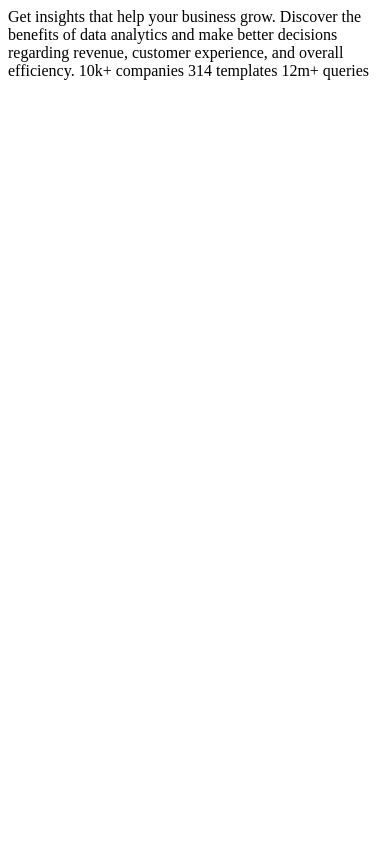
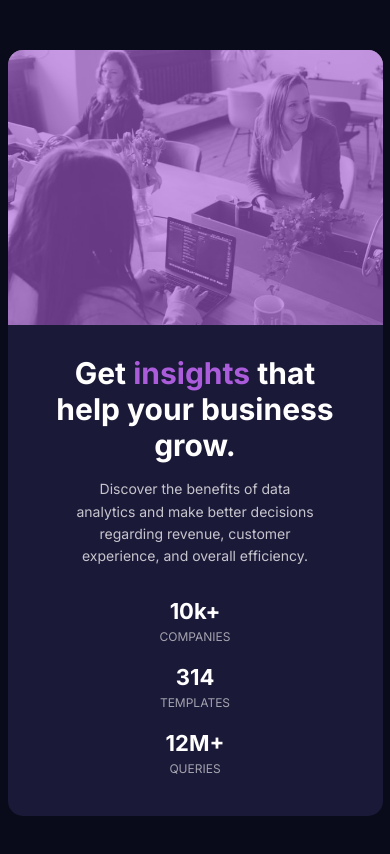
Before and after one commit to haroldseo/stats-preview-card-component, a plain HTML site: page index.html in a window 390 px wide. Drawn offline with Linux system fonts and the light colour scheme.

Commit message:
Mobile Design

```diff
--- a/index.html
+++ b/index.html
@@ -5,9 +5,26 @@
     <meta name="viewport" content="width=device-width, initial-scale=1.0" />
     <!-- displays site properly based on user's device -->
     <link rel="icon" type="image/png" sizes="32x32" href="./images/favicon-32x32.png" />
+    <link rel="preconnect" href="https://fonts.gstatic.com" />
+    <link href="https://fonts.googleapis.com/css2?family=Inter:wght@400;700&display=swap" rel="stylesheet" />
+    <link rel="stylesheet" href="styles.css" />
     <title>Frontend Mentor | Stats preview card component</title>
   </head>
   <body>
-    Get insights that help your business grow. Discover the benefits of data analytics and make better decisions regarding revenue, customer experience, and overall efficiency. 10k+ companies 314 templates 12m+ queries
+    <div class="container">
+      <div class="image-header">
+        <img src="images/image-header-mobile.jpg" alt="" />
+        <div class="color-overlay"></div>
+      </div>
+      <div class="main">
+        <h1>Get <span>insights</span> that help your business grow.</h1>
+        <p>Discover the benefits of data analytics and make better decisions regarding revenue, customer experience, and overall efficiency.</p>
+        <ul>
+          <li>10k+ <span>COMPANIES</span></li>
+          <li>314 <span>TEMPLATES</span></li>
+          <li>12M+ <span>QUERIES</span></li>
+        </ul>
+      </div>
+    </div>
   </body>
 </html>
--- /dev/null
+++ b/styles.css
@@ -0,0 +1,99 @@
+html {
+  box-sizing: border-box;
+  font-size: 15px;
+  background-color: hsl(233, 47%, 7%);
+}
+
+*,
+*:before,
+*:after {
+  box-sizing: inherit;
+}
+
+body,
+h1,
+h2,
+h3,
+h4,
+h5,
+h6,
+p,
+ol,
+ul {
+  margin: 0;
+  padding: 0;
+  font-weight: normal;
+}
+
+ol,
+ul {
+  list-style: none;
+}
+
+img {
+  max-width: 100%;
+  height: auto;
+  border-radius: 15px 15px 0 0;
+}
+
+.container {
+  width: 375px;
+  margin: 50px auto;
+  text-align: center;
+  border-radius: 15px;
+  background-color: hsl(244, 38%, 16%);
+  padding-bottom: 10px;
+}
+
+.main {
+  color: hsl(0, 0%, 100%);
+  font-family: "Inter", sans-serif;
+}
+
+.main h1 {
+  margin: 30px 45px 15px;
+  font-weight: 700;
+}
+
+.main p {
+  margin: 0 65px;
+  color: hsla(0, 0%, 100%, 0.75);
+  line-height: 1.6;
+  font-size: 14px;
+}
+
+.main ul {
+  margin: 30px;
+}
+
+.main li {
+  font-weight: 700;
+  margin: 20px;
+  font-size: 22px;
+}
+
+.main li span {
+  color: hsla(0, 0%, 100%, 0.6);
+  display: block;
+  font-weight: 400;
+  font-size: 12px;
+  margin: 5px;
+}
+
+.main h1 span {
+  color: hsl(277, 64%, 61%);
+}
+
+.image-header {
+  display: flex;
+  position: relative;
+}
+
+.color-overlay {
+  height: 100%;
+  width: 100%;
+  border-radius: 15px 15px 0 0;
+  background-color: hsl(277, 64%, 61%);
+  opacity: 0.6;
+  position: absolute;
+}
```
